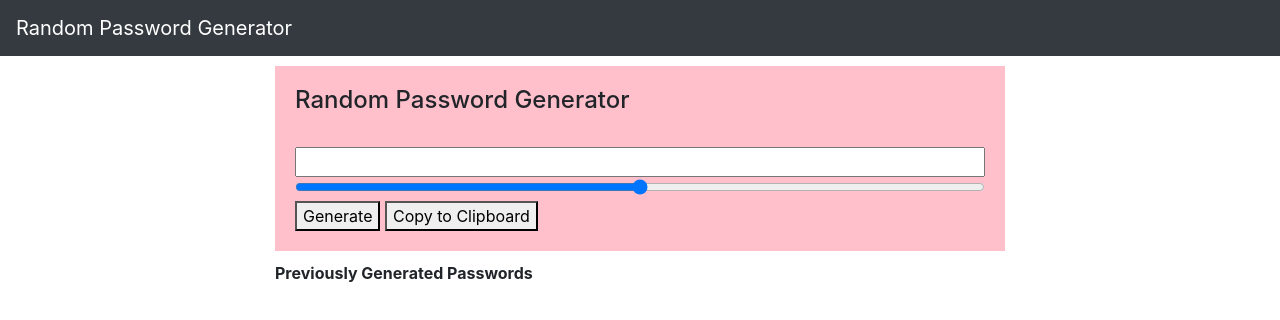
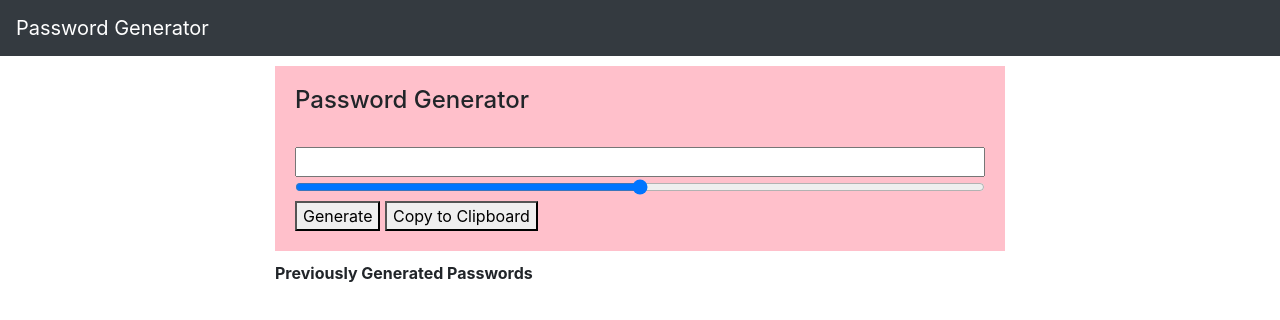
Before and after one commit to RogersJohn811/psgen.io, a plain HTML site: page index.html in a window 1280 px wide. Drawn offline with nearby package versions, Linux system fonts and the light colour scheme.

Commit message:
Edited Html

```diff
--- a/index.html
+++ b/index.html
@@ -4,7 +4,7 @@
     <meta charset="UTF-8">
     <meta name="viewport" content="width=device-width, initial-scale=1.0">
     <meta http-equiv="X-UA-Compatible" content="ie=edge">
-    <title>Random Password Generator</title>
+    <title>Password Generator</title>
 
     <link rel="stylesheet" href="https://stackpath.bootstrapcdn.com/bootstrap/4.1.0/css/bootstrap.min.css" integrity="sha384-9gVQ4dYFwwWSjIDZnLEWnxCjeSWFphJiwGPXr1jddIhOegiu1FwO5qRGvFXOdJZ4" crossorigin="anonymous">
     <link rel="stylesheet" href="style.css">
@@ -14,7 +14,7 @@
 <body>
 
     <nav class="navbar navbar-dark bg-dark">
-        <a class="navbar-brand" href="#">Random Password Generator</a>
+        <a class="navbar-brand" href="#">Password Generator</a>
     </nav>
 
     <div class="container">
@@ -24,7 +24,7 @@
             <div class="col-lg-8 col-sm-12 mx-auto">
 
                 <div class="content">
-                    <h4>Random Password Generator</h4>
+                    <h4>Password Generator</h4>
                     <br />
                     <input type="text" id="display">
                     <br />
```
